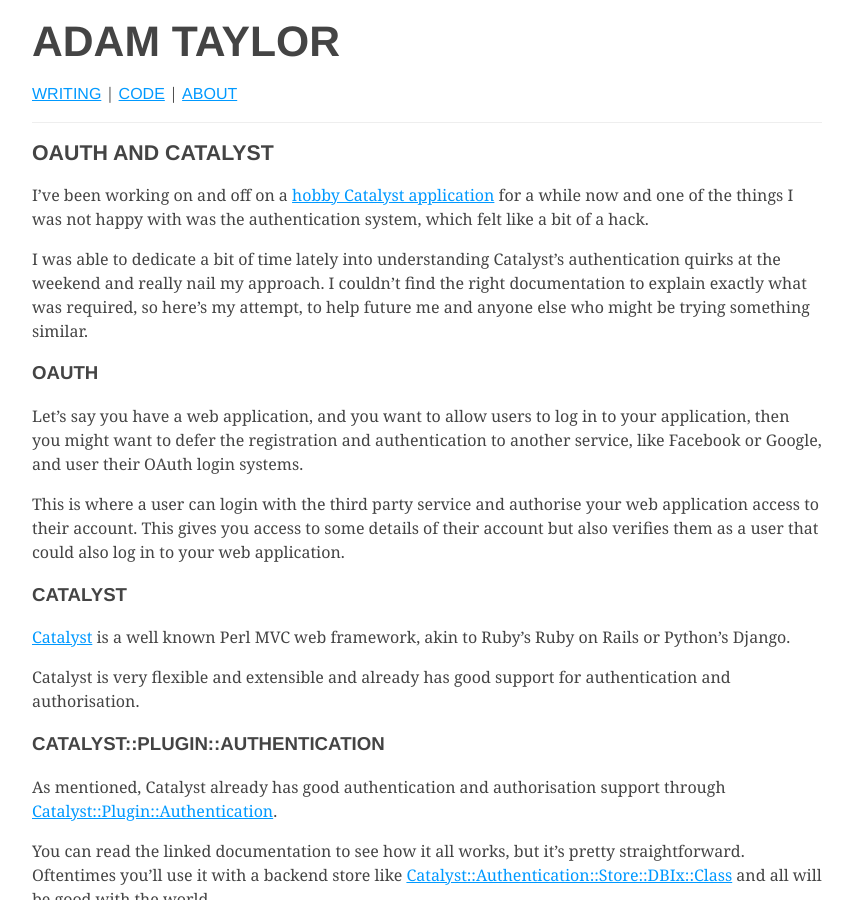
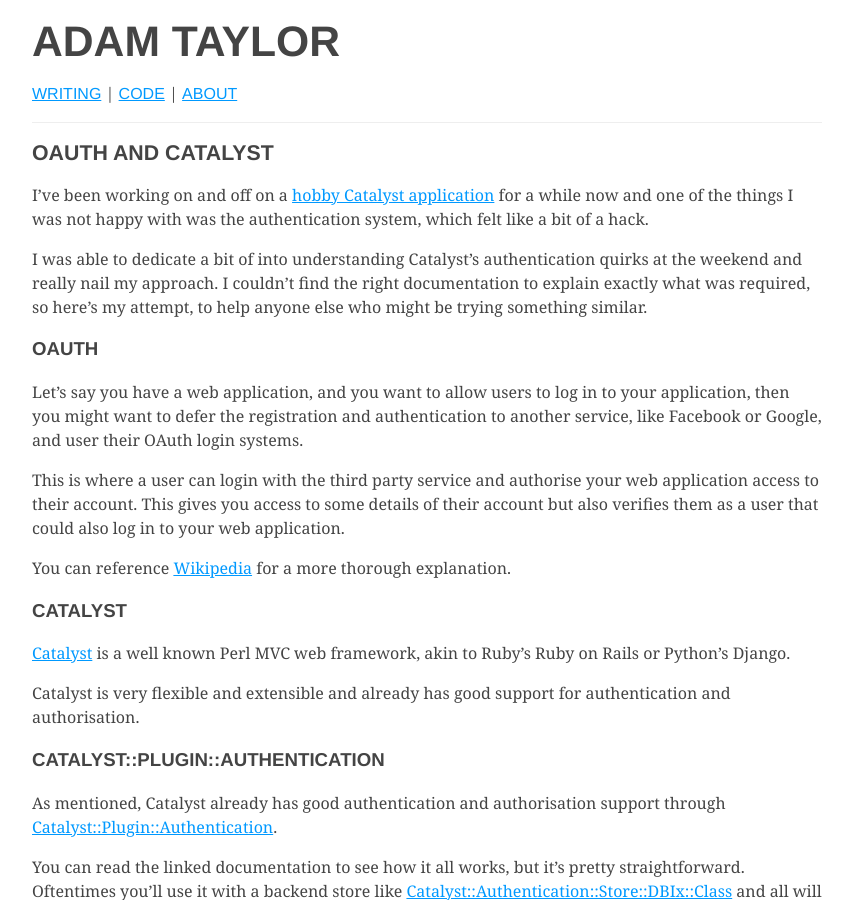
Before and after one commit to adamtaylor/adamtaylor.github.io, a Jekyll site: the page built from _posts/2015-08-16-oauth-and-catalyst.md, in a window 1280 px wide and 900 px high. Shown: the whole window, without its empty margins (213-1065 px from the left). Built offline with Jekyll 4.4.1, drawn with Linux system fonts in a browser that asks for light colours.

Commit message:
Add OAuth reference

```diff
--- a/_posts/2015-08-16-oauth-and-catalyst.md
+++ b/_posts/2015-08-16-oauth-and-catalyst.md
@@ -7,10 +7,10 @@
 for a while now and one of the things I was not happy with was the authentication
 system, which felt like a bit of a hack.
 
-I was able to dedicate a bit of time lately into understanding Catalyst's
-authentication quirks at the weekend and really nail my approach. I couldn't find
-the right documentation to explain exactly what was required, so here's my attempt,
-to help future me and anyone else who might be trying something similar.
+I was able to dedicate a bit of into understanding Catalyst's authentication quirks
+at the weekend and really nail my approach. I couldn't find the right documentation
+to explain exactly what was required, so here's my attempt, to help anyone else
+who might be trying something similar.
 
 ### OAuth ###
 
@@ -22,6 +22,9 @@
 web application access to their account. This gives you access to some details of
 their account but also verifies them as a user that could also log in to your
 web application.
+
+You can reference [Wikipedia](https://en.wikipedia.org/wiki/OAuth) for a more
+thorough explanation.
 
 ### Catalyst ###
 
```
